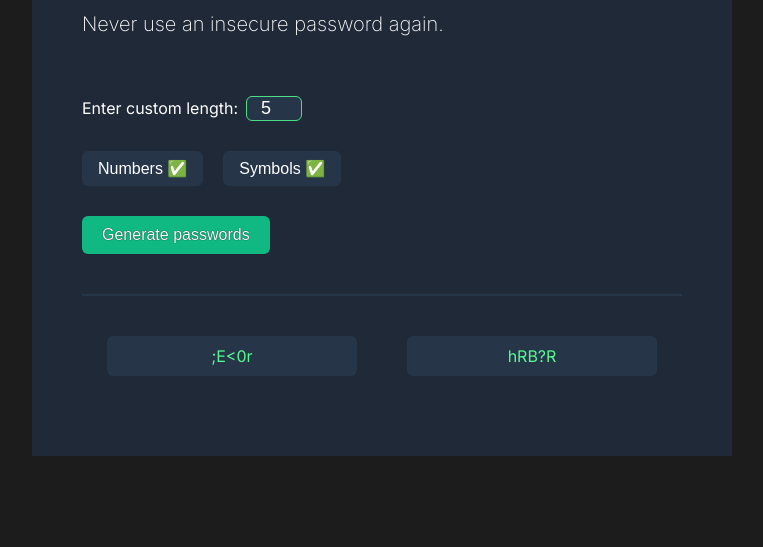
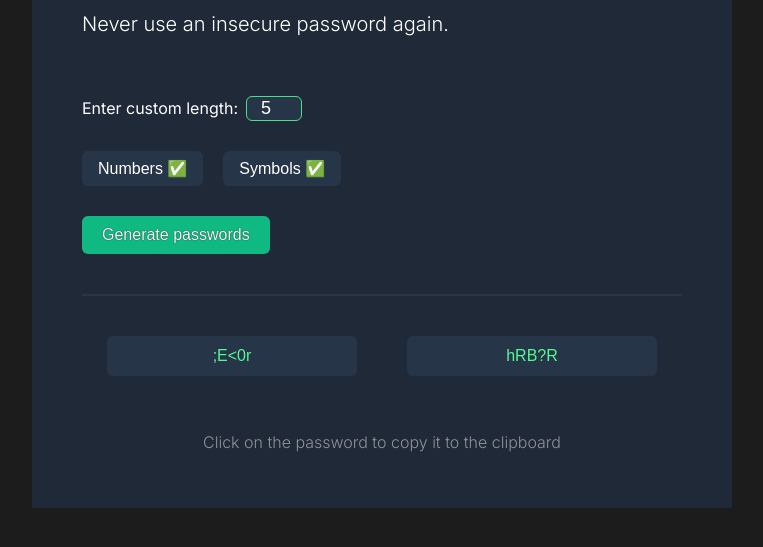
Before and after one commit to NachoJorquera/Password-Generator, a plain HTML site: page index.html in a window 1280 px wide. Both pictures are taken after typing "5" into the empty fields and a click on the button "Generate passwords". Shown: the part 257-804 px from the top of the page, without its empty margins (258-1021 px from the left). Drawn offline with Linux system fonts and the light colour scheme.

Commit message:
Refactor password generator UI elements and add clipboard copy functionality

```diff
--- a/index.html
+++ b/index.html
@@ -15,8 +15,8 @@
     <h1 id="sub-heading">random password</h1>
     <p id="intro">Never use an insecure password again.</p>
     <form>
-      <label for="pwdLength">Enter custom length:</label>
-      <input type="number" id="pwdLength" name="pwdLength" min="4" max="25">
+      <label for="pwd-length">Enter custom length:</label>
+      <input type="number" id="pwd-length" name="pwd-length" min="4" max="25">
     </form>
     <div id="customs">
       <button class="btns" id="num-btn" onclick="numbersSelector()">Numbers ✅</button>
@@ -25,11 +25,13 @@
     <button id="pwd-btn" onclick="generatePassword()">Generate passwords</button>
     <p id="divider"></p>
     <div id="pwds">
-      <div class="pwdBox"><p id="pwdOne"></p></div>
-      <div class="pwdBox"><p id="pwdTwo"></p></div>
+      <div class="pwd-box"><button id="pwd-one" onclick="copyPasswordOne()"></button></div>
+      <div class="pwd-box"><button id="pwd-two" onclick="copyPasswordTwo()"></button></div>
+    </div>
+    <div id="footer">
+      <p>Click on the password to copy it to the clipboard</p>
     </div>
   </div>
-
 <script src="index.js"></script>
 </body>
 </html>
--- a/index.js
+++ b/index.js
@@ -1,12 +1,13 @@
-// const characters = ["A","B","C","D","E","F","G","H","I","J","K","L","M","N","O","P","Q","R","S","T","U","V","W","X","Y","Z","a","b","c","d","e","f","g","h","i","j","k","l","m","n","o","p","q","r","s","t","u","v","w","x","y","z", "0", "1", "2", "3", "4", "5", "6", "7", "8", "9","~","`","!","@","#","$","%","^","&","*","(",")","_","-","+","=","{","[","}","]",",","|",":",";","<",">",".","?","/"];
 const leters = ["A","B","C","D","E","F","G","H","I","J","K","L","M","N","O","P","Q","R","S","T","U","V","W","X","Y","Z","a","b","c","d","e","f","g","h","i","j","k","l","m","n","o","p","q","r","s","t","u","v","w","x","y","z"]
 const numbers = ["0", "1", "2", "3", "4", "5", "6", "7", "8", "9"]
 const symbols = ["~","`","!","@","#","$","%","^","&","*","(",")","_","-","+","=","{","[","}","]",",","|",":",";","<",">",".","?","/"]
 let characters = []
 let passwordLength = 15
-let inputBox = document.getElementById("pwdLength")
+let inputBox = document.getElementById("pwd-length")
 let numBtn = document.getElementById("num-btn")
 let symBtn = document.getElementById("sym-btn")
+let pwdOne = document.getElementById("pwd-one")
+let pwdTwo = document.getElementById("pwd-two")
 let withNumbers = true
 let withSymbols = true
 
@@ -40,8 +41,8 @@ function generatePassword() {
       passwordTwo += characters[randomIndexTwo]
     }
   }
-  document.getElementById("pwdOne").textContent = passwordOne
-  document.getElementById("pwdTwo").textContent = passwordTwo
+  pwdOne.textContent = passwordOne
+  pwdTwo.textContent = passwordTwo
 }
 
 function numbersSelector() {
@@ -65,3 +66,13 @@ function symbolsSelector() {
   }
   return withSymbols
 }
+
+function copyPasswordOne() {
+  navigator.clipboard.writeText(pwdOne.textContent)
+  alert("Password: " + pwdOne.textContent + " copyed to clipboard")
+}
+
+function copyPasswordTwo() {
+  navigator.clipboard.writeText(pwdTwo.textContent)
+  alert("Password: " + pwdTwo.textContent + " copyed to clipboard")
+}
--- a/styles.css
+++ b/styles.css
@@ -9,7 +9,7 @@ body {
 #container {
   background-color: #1F2937;
   color:white;
-  padding: 80px 50px;
+  padding: 80px 50px 40px;
   width: 600px;
   margin: 0 auto;
 }
@@ -18,12 +18,16 @@ body {
   margin: 40px 0;
 }
 
-#pwdOne,
-#pwdTwo {
+#pwd-one,
+#pwd-two {
   color: #55F991;
+  margin: 0;
+  background-color: #273549;
+  border: none;
+  font-size: 16px;
 }
 
-.pwdBox {
+.pwd-box {
   width: 250px;
   height: 40px;
   background-color: #273549;
@@ -65,7 +69,7 @@ body {
 
 #intro {
   font-size: 20px;
-  font-weight: 200;
+  font-weight: 300;
   margin-bottom: 60px;
   margin-top: 15px;
 }
@@ -82,7 +86,7 @@ form {
   margin: 30px 0;
 }
 
-#pwdLength {
+#pwd-length {
   font-size: 18px;
   width: 50px;
   text-align: center;
@@ -119,3 +123,11 @@ form {
 .btns:active {
   background-color: #1e8865;
 }
+
+#footer {
+  display: flex;
+  justify-content: center;
+  margin-top: 40px;
+  font-weight: 300;
+  color: #c2c2c2b0;
+}
```
